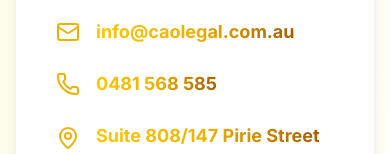
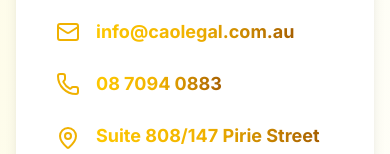
Before and after one commit to wkeong00/peilaw-demo, a Next.js app: page /contact in a window 390 px wide. Shown: the part 515-669 px from the top of the page. Built offline with nearby package versions, Linux system fonts and the light colour scheme.

Commit message:
merge phone number

```diff
--- a/src/app/contact/page.tsx
+++ b/src/app/contact/page.tsx
@@ -50,7 +50,7 @@
                             </div>
                             <div className="flex items-center space-x-4">
                                 <Phone size={24} className="text-yellow-500" />
-                                <span className="bg-gradient-to-r from-yellow-400 via-yellow-500 to-yellow-700 bg-clip-text text-transparent font-bold">0481 568 585</span>
+                                <span className="bg-gradient-to-r from-yellow-400 via-yellow-500 to-yellow-700 bg-clip-text text-transparent font-bold">08 7094 0883</span>
                             </div>
                             <div className="flex items-start space-x-4">
                                 <MapPin size={24} className="text-yellow-500 flex-shrink-0 mt-1" />
```
